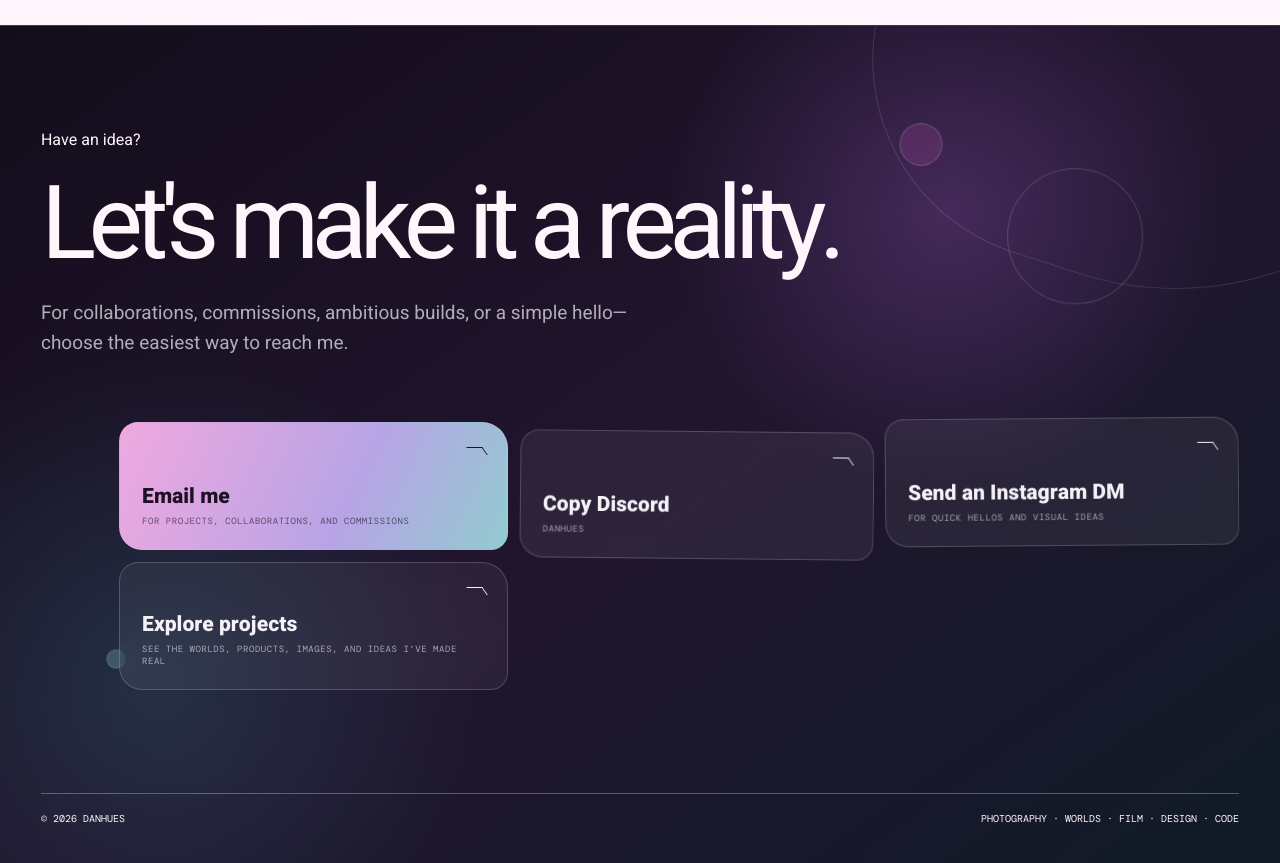
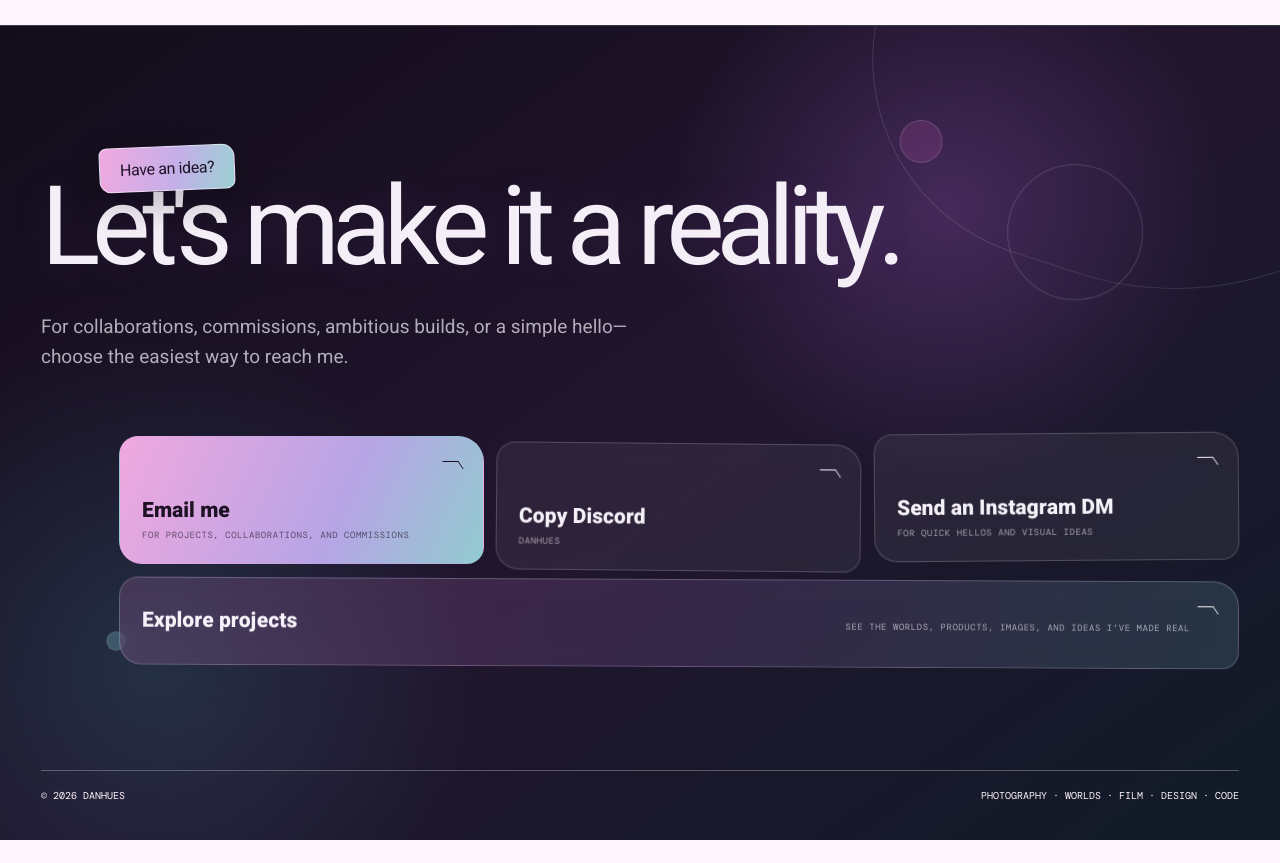
Before and after one commit to DanHues/creative-portfolio, a Next.js app: page /archive in a window 1280 px wide. Shown: the part 1400-2263 px from the top of the page. After the commit the page ends 2240 px from the top, so only its background shows below. Built offline with nearby package versions, Linux system fonts and the light colour scheme; a web font is replaced by a local one.

Commit message:
Polish layered portfolio layout

```diff
--- a/app/globals.css
+++ b/app/globals.css
@@ -303,6 +303,7 @@ body > main { padding-top: 76px; }
 }
 .cycling-window {
   position: relative;
+  top: .055em;
   display: inline-block;
   width: 5.6em;
   height: .94em;
@@ -929,7 +930,7 @@ body > main { padding-top: 76px; }
   object-position: center;
   filter: saturate(.72) contrast(1.06) brightness(.72);
   opacity: .9;
-  transform: translate3d(0, var(--portrait-shift), 0) scale(1.08);
+  transform: translate3d(0, var(--portrait-shift), 0) scale(1.16);
   will-change: transform;
 }
 .about-portrait span {
@@ -952,6 +953,7 @@ body > main { padding-top: 76px; }
   color: #aebbdc;
 }
 .about h2 {
+  position: relative;
   width: 100%;
   max-width: 790px;
   font-size: clamp(36px, 4.25vw, 64px);
@@ -959,14 +961,18 @@ body > main { padding-top: 76px; }
   letter-spacing: -.065em;
 }
 .about h2 > span {
+  position: relative;
+  z-index: 1;
   display: block;
   max-width: 100%;
 }
 .about h2 strong {
+  position: relative;
+  z-index: 2;
   display: block;
   width: fit-content;
   max-width: 96%;
-  margin: .16em 0 0;
+  margin: -.12em 0 0 clamp(14px, 4.2vw, 68px);
   padding: .03em .13em .08em;
   color: #10101c;
   background: #b8bde4;
@@ -1667,23 +1673,31 @@ body > main { padding-top: 76px; }
   width: min(1020px, 100%);
   position: relative;
   z-index: 1;
-}
-.contact-intro .eyebrow {
-  color: rgba(224,228,243,.64);
+  padding-top: 18px;
+}
+.contact-kicker {
+  position: relative;
+  z-index: 2;
+  width: max-content;
+  margin: 0 0 -8px clamp(8px, 4.5vw, 72px);
+  padding: 10px 20px 9px;
+  border: 1px solid rgba(255,255,255,.55);
+  border-radius: 8px 13px 9px 12px;
+  color: #211428;
+  background: linear-gradient(105deg, #f1a8df, #c5afe9 56%, #9bd0d3);
+  box-shadow: 0 12px 35px rgba(5,4,12,.24);
+  font: 700 clamp(16px, 1.7vw, 23px) var(--font-body);
+  letter-spacing: -.025em;
+  transform: rotate(-2.4deg);
 }
 .contact-intro h2 {
-  max-width: 980px;
-  margin: clamp(18px, 2.4vw, 34px) 0;
-  font-size: clamp(52px, 8vw, 124px);
-  line-height: .84;
+  max-width: 1100px;
+  margin: 0 0 clamp(22px, 2.8vw, 38px);
+  font-size: clamp(52px, 8.6vw, 132px);
+  line-height: .86;
   letter-spacing: -.075em;
-}
-.contact-intro h2 em {
-  display: inline-block;
-  color: #f2a5df;
-  font-style: normal;
-  transform: rotate(-1.2deg);
-  text-shadow: 0 0 32px rgba(239,99,207,.18);
+  color: #f4eff7;
+  text-shadow: 0 0 42px rgba(179,105,226,.12);
 }
 .contact-intro > p:last-child {
   max-width: 610px;
@@ -1695,7 +1709,7 @@ body > main { padding-top: 76px; }
   width: min(1120px, 100%);
   margin: clamp(38px, 5vw, 74px) 0 clamp(70px, 8vw, 120px) auto;
   display: grid;
-  grid-template-columns: 1.1fr 1fr 1fr;
+  grid-template-columns: repeat(3, minmax(0, 1fr));
   gap: 12px;
 }
 .contact-path {
@@ -1714,8 +1728,8 @@ body > main { padding-top: 76px; }
   cursor: pointer;
   transition: transform .24s ease, background .24s ease, border-color .24s ease;
 }
-.contact-path:nth-child(2) { transform: translateY(9px) rotate(.6deg); }
-.contact-path:nth-child(3) { transform: translateY(-4px) rotate(-.45deg); }
+.contact-path:nth-child(2) { transform: translateY(7px) rotate(.55deg); }
+.contact-path:nth-child(3) { transform: translateY(-3px) rotate(-.45deg); }
 .contact-path::after {
   content: "";
   position: absolute;
@@ -1732,6 +1746,25 @@ body > main { padding-top: 76px; }
   background: linear-gradient(115deg, #f0a8df, #b7a4e5 60%, #92cbd0);
   border-color: transparent;
 }
+.contact-project {
+  grid-column: 1 / -1;
+  min-height: 88px;
+  margin-top: 3px;
+  align-items: center;
+  color: #f5f1f8;
+  background:
+    linear-gradient(90deg, rgba(239,99,207,.13), rgba(179,105,226,.11), rgba(93,180,189,.13)),
+    rgba(255,255,255,.035);
+  border-color: rgba(218,205,235,.28);
+  transform: rotate(.25deg);
+}
+.contact-project > span {
+  width: 100%;
+  grid-template-columns: auto 1fr;
+  align-items: baseline;
+  gap: 18px;
+}
+.contact-project small { text-align: right; }
 .contact-path:hover,
 .contact-path:focus-visible {
   z-index: 2;
@@ -2261,6 +2294,7 @@ body > main { padding-top: 76px; }
   .journal-page-2,
   .journal-page-3 { width: 100%; min-height: 330px; transform: none; }
   .contact-footer { padding: 18vw 5vw 7vw; }
+  .contact-kicker { margin-left: 4vw; }
   .contact-intro h2 { font-size: clamp(48px, 14vw, 68px); }
   .contact-paths { grid-template-columns: 1fr; gap: 10px; }
   .contact-path,
@@ -2269,6 +2303,8 @@ body > main { padding-top: 76px; }
     min-height: 108px;
     transform: none;
   }
+  .contact-project > span { grid-template-columns: 1fr; gap: 7px; }
+  .contact-project small { text-align: left; }
   .contact-footnote { gap: 20px; flex-direction: column; }
   .page-intro { padding: 22vw 5vw 12vw; }
   .project-intro { min-height: 54vh; padding: 16vw 5vw 9vw; }
```
